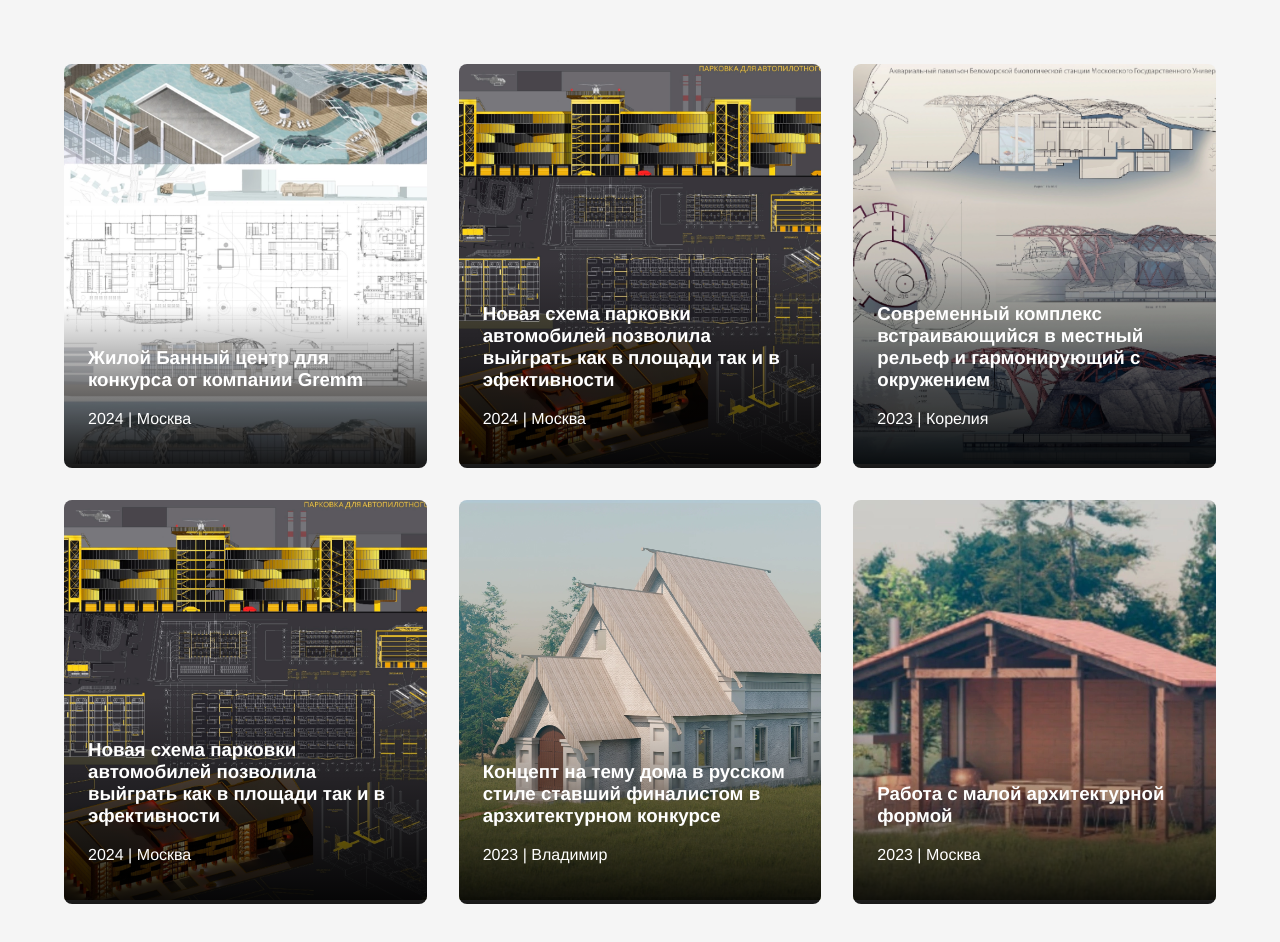
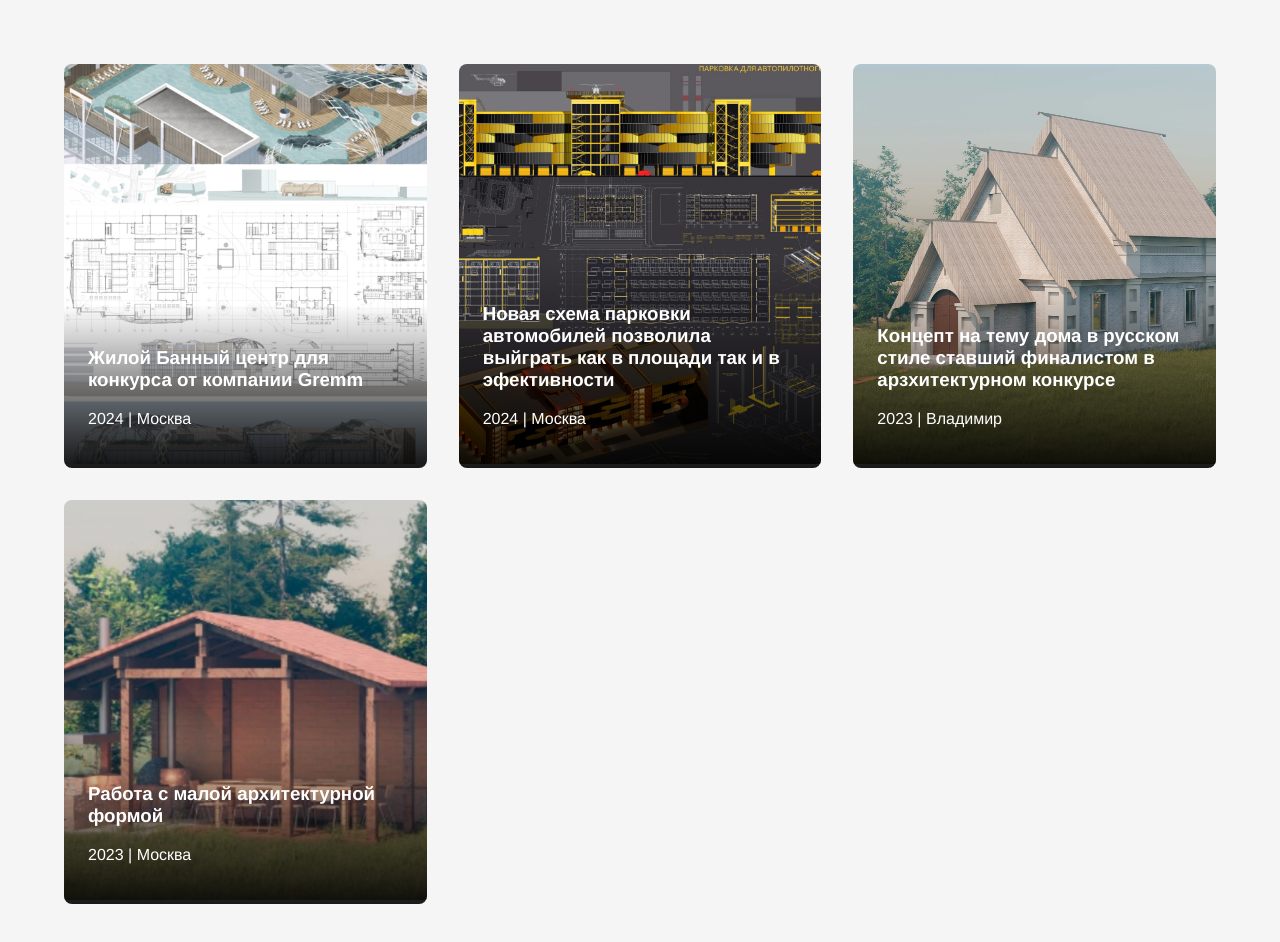
Before and after one commit to DenKotArchitects/DenArch, a plain HTML site: page Portfolio.html in a window 1280 px wide. Drawn offline with Linux system fonts and the light colour scheme.

Commit message:
Update Portfolio.html

```diff
--- a/Portfolio.html
+++ b/Portfolio.html
@@ -115,24 +115,6 @@
         </div>
     </div>
 
-    <!-- Проект 3 -->
-    <div class="portfolio-item" onclick="openModal(1)">
-        <img src="ImagesPortfolio/павильон.jpg" alt="Аквариальный екомплекс">
-        <div class="item-info">
-            <h3> Современный комплекс встраивающийся в местный рельеф и гармонирующий с окружением</h3>
-            <p>2023 | Корелия</p>
-        </div>
-    </div>
-
-    <!-- Проект 3 -->
-    <div class="portfolio-item" onclick="openModal(1)">
-        <img src="ImagesPortfolio/парковка.jpg" alt="Уная парковка для беспилотного такси">
-        <div class="item-info">
-            <h3> Новая схема парковки автомобилей позволила выйграть как в площади так и в эфективности</h3>
-            <p>2024 | Москва</p>
-        </div>
-    </div>
-
     <!-- Проект 4 -->
     <div class="portfolio-item" onclick="openModal(1)">
         <img src="ImagesPortfolio/Дом в русском стиле.jpg" alt="Дом в русском стиле">
```
